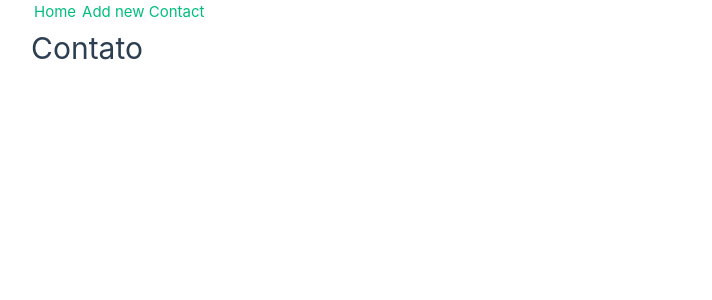
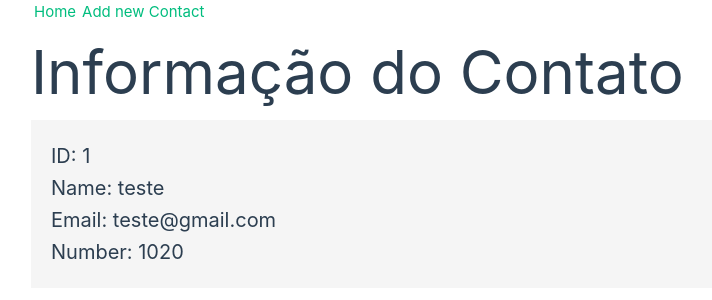
Before and after one commit to HelenAndrade/User-Agenda-Vue, a Vue app: page /contactprofile/1 in a window 1280 px wide. Shown: the top 300 px of the page, without its empty margins (241-953 px from the left). Built offline with nearby package versions, Linux system fonts and the light colour scheme.

Commit message:
create feature contactprofile

```diff
--- a/src/views/ContactProfile/contactprofile.vue
+++ b/src/views/ContactProfile/contactprofile.vue
@@ -1,15 +1,42 @@
 <template>
-    <h1>Contato</h1>
+    <div class="card" card>
+      <h1>Informação do Contato</h1>
+      <div class="card-info">
+      <p>ID: {{ contact.id }}</p>
+      <p>Name: {{ contact.name }}</p>
+      <p>Email: {{ contact.email }}</p>
+      <p>Number: {{ contact.number }}</p>
+    </div>
+    </div>
+
+
 </template>
 
 <script lang="ts">
-import { defineComponent } from 'vue'
 
-export default defineComponent({
-  name: 'ContactView'
-})
+export default{
+  name: 'ContactView',
+  data(){
+    return{
+      contact: {id: "1", name:"teste", email:"teste@gmail.com", number: '1020'}
+    }
+
+  },created(){
+    console.log(this.contact)
+  }
+}
+
+
 </script>
 
 <style scoped>
-
+  .card-info {
+    width: 1000px;
+    background-color: whitesmoke;
+    padding: 20px;
+    font-size: 20px;
+  }
+  .card {
+    font-size: 30px;
+  }
 </style>
```
